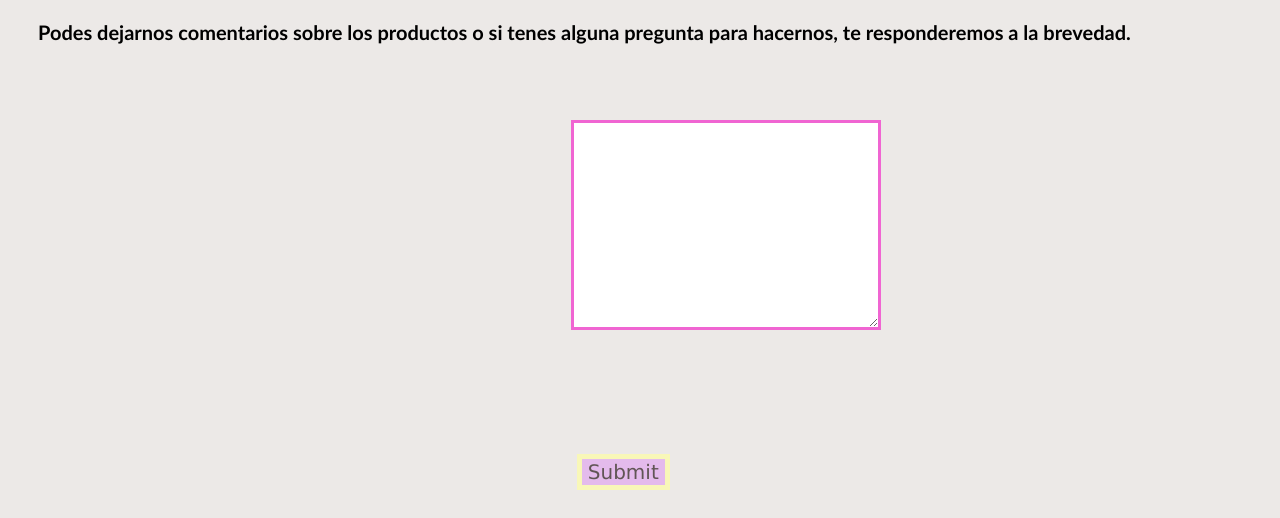
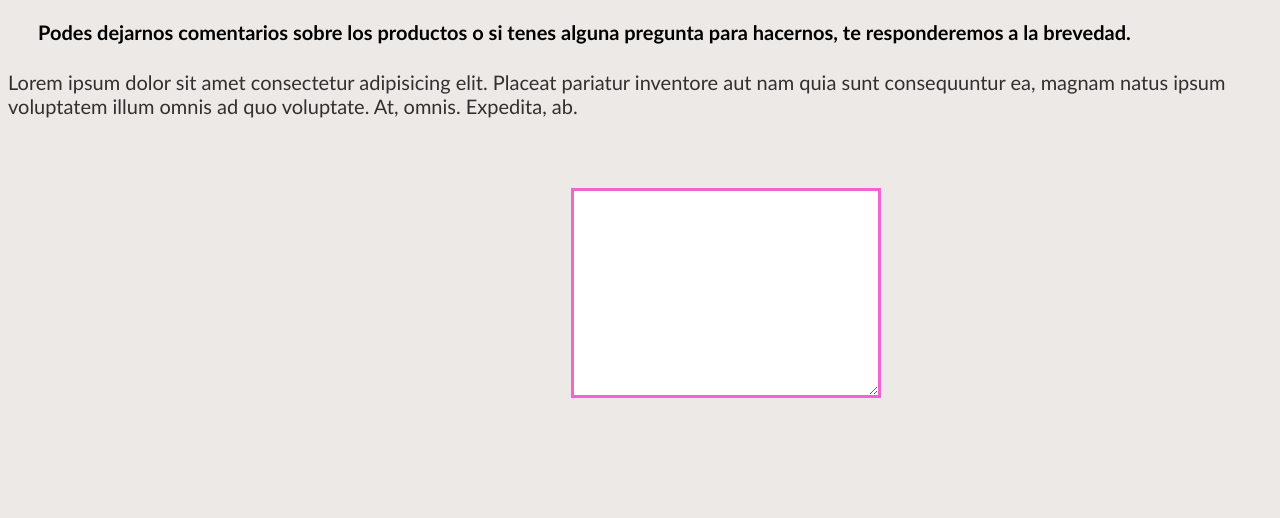
Before and after one commit to PerezSandra/ProyectoCoderhouse, a plain HTML site: page venicecosmetica/contacto.html in a window 1280 px wide. Shown: the part 282-800 px from the top of the page. Drawn offline with Linux system fonts and the light colour scheme.

Commit message:
Agregue un p

```diff
--- a/venicecosmetica/contacto.html
+++ b/venicecosmetica/contacto.html
@@ -39,6 +39,7 @@
                 <h4 class="mainH3">
                   Podes dejarnos comentarios sobre los productos o si tenes alguna pregunta para hacernos, te responderemos a la brevedad.
                 </h4>
+                <p>Lorem ipsum dolor sit amet consectetur adipisicing elit. Placeat pariatur inventore aut nam quia sunt consequuntur ea, magnam natus ipsum voluptatem illum omnis ad quo voluptate. At, omnis. Expedita, ab.</p>
             </div>
 
                 <textarea class="comentarios"></textarea>
```
